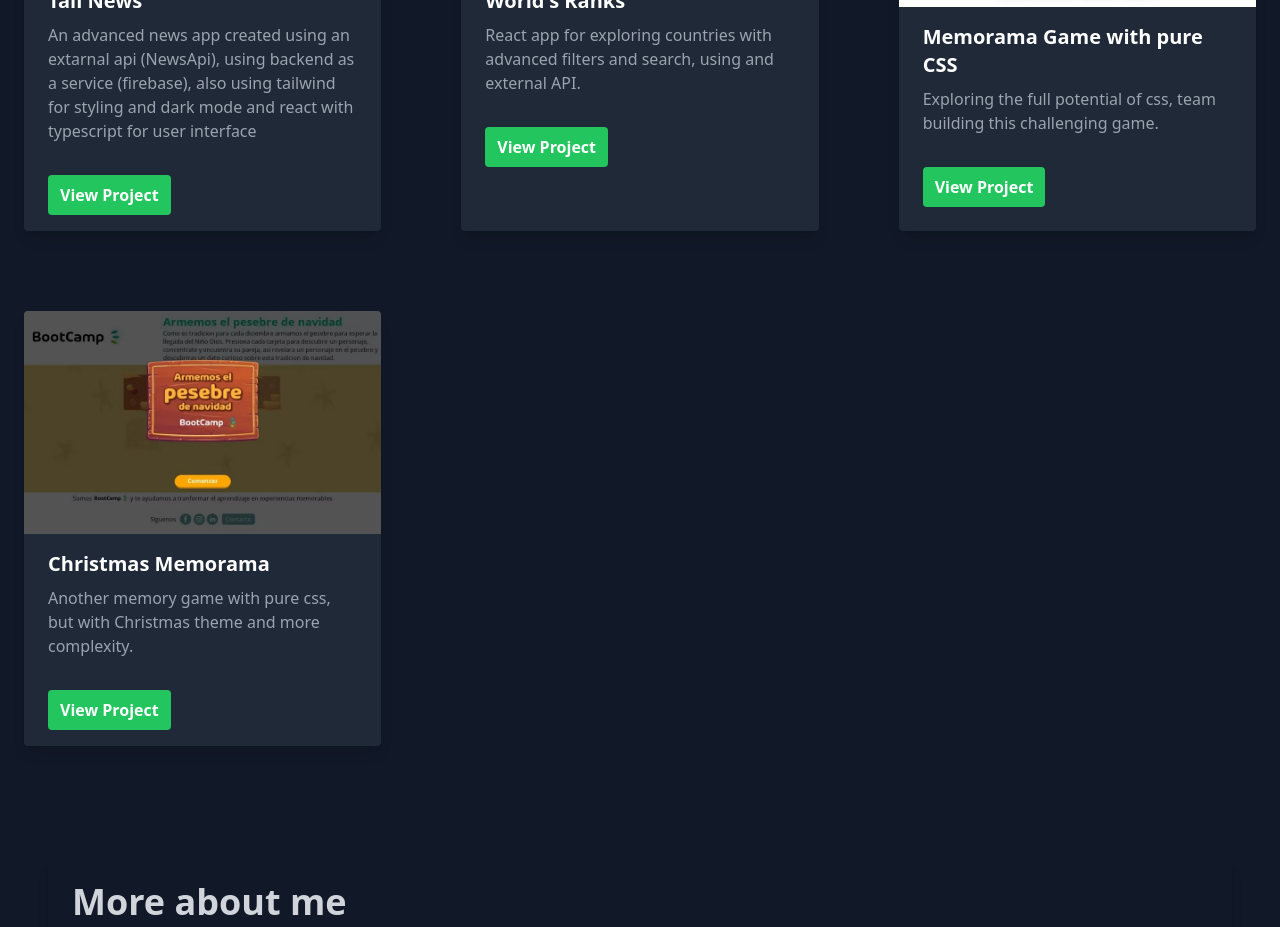
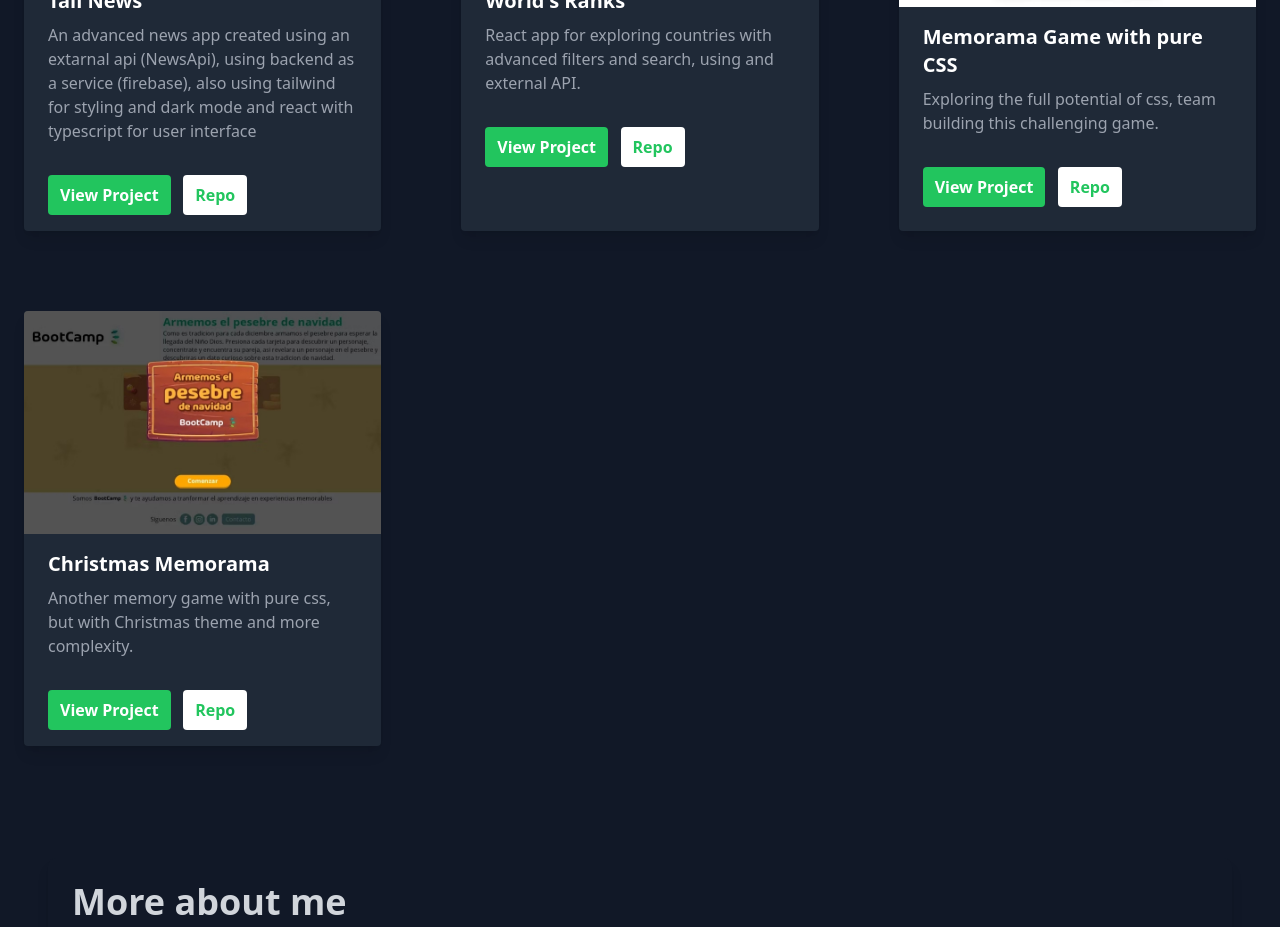
Before and after one commit to MiguelCano-ia/portfolio, a Vue app: page /projects in a window 1280 px wide. Shown: the part 760-1687 px from the top of the page. Built offline with nearby package versions, Linux system fonts and the light colour scheme.

Commit message:
Updated: portafolio

```diff
--- a/src/components/projects/ProjectCard.vue
+++ b/src/components/projects/ProjectCard.vue
@@ -13,6 +13,12 @@
       ">
         View Project
       </a>
+      &nbsp;
+      <a :href="repo" target="_blank" class="inline-block bg-white text-green-500 px-3 py-2 rounded font-semibold
+        hover:bg-gray-200 transition-colors
+      ">
+        Repo
+      </a>
     </div>
   </div>
 </template>
@@ -23,6 +29,7 @@
     description: string;
     image: string;
     link: string;
+    repo: string;
   }
 
   defineProps<Props>();
--- a/src/views/ProjectsView.vue
+++ b/src/views/ProjectsView.vue
@@ -7,24 +7,28 @@
         description="An advanced news app created using an extarnal api (NewsApi), using backend as a service (firebase), also using tailwind for styling and dark mode and react with typescript for user interface "
         :image="TailNews"
         link="https://tail-news-rho.vercel.app/"
+        repo="https://github.com/MiguelCano-ia/tail-news"
       />
       <ProjectCard
         title="World's Ranks"
         description="React app for exploring countries with advanced filters and search, using and external API."
         :image="WorldRank"
         link="https://world-ranks-livid-eight.vercel.app/"
+        repo="https://github.com/MiguelCano-ia/world-ranks"
       />
       <ProjectCard
         title="Memorama Game with pure CSS"
         description="Exploring the full potential of css, team building this challenging game."
         :image="MemoramaImage"
         link="https://funny-salmiakki-6d360d.netlify.app"
+        repo="https://github.com/MiguelCano-ia/memory-game"
       />
       <ProjectCard
         title="Christmas Memorama"
         description="Another memory game with pure css, but with Christmas theme and more complexity."
         :image="ChritsmasMemorama"
         link="https://amazing-dieffenbachia-f76a6c.netlify.app"
+        repo="https://github.com/MiguelCano-ia/building-manger/tree/main/css"
       />
     </div>
   </div>
```
